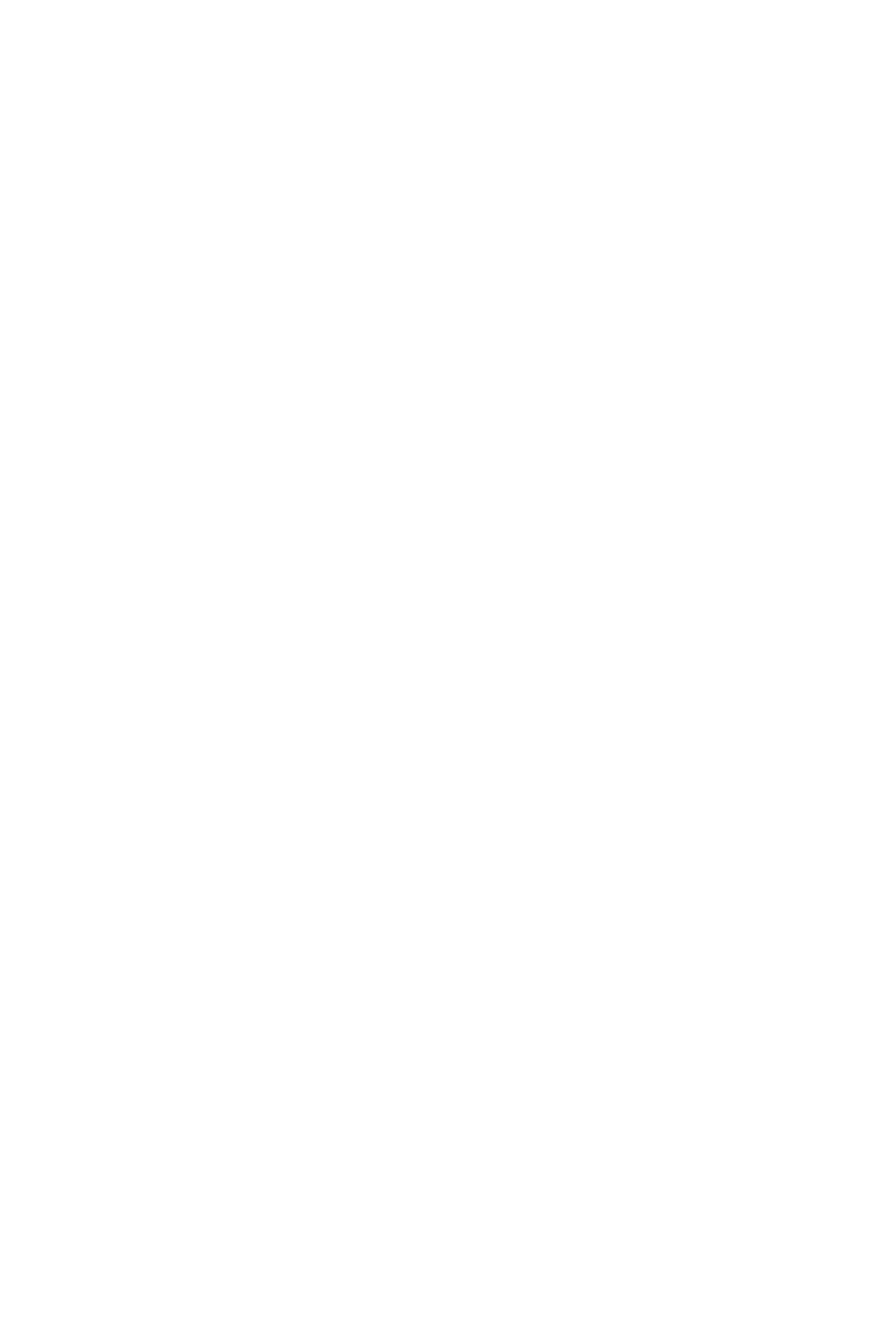
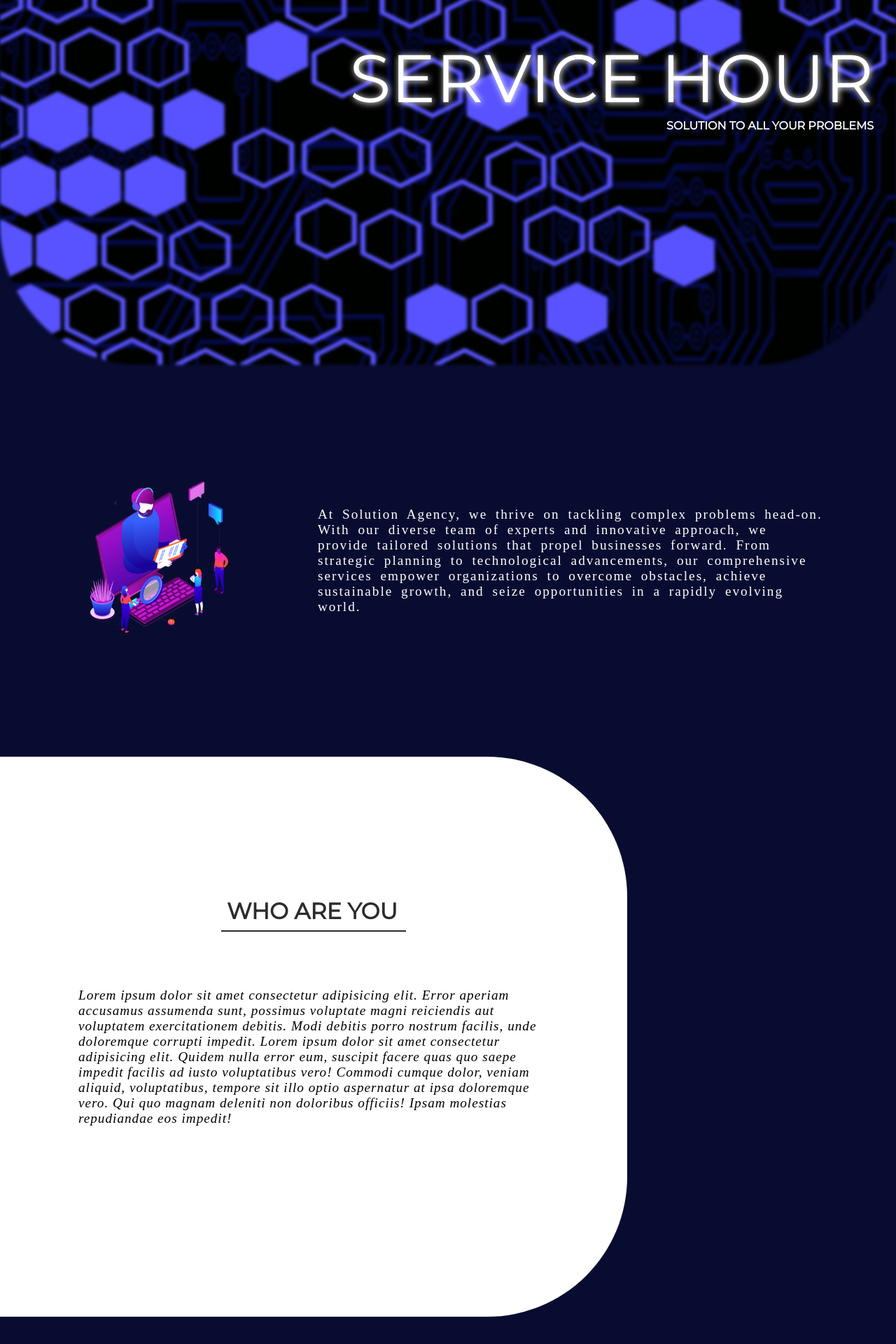
Before and after one commit to samir-27/Service-Hour, a React (Create React App) app: page / in a window 1280 px wide. Shown: the part 362-2282 px from the top of the page at 70% size. Before the commit the page ends 800 px from the top, so only its background shows below. Built offline with nearby package versions, Linux system fonts and the light colour scheme.

Commit message:
createing home page

```diff
--- a/src/components/Home.jsx
+++ b/src/components/Home.jsx
@@ -1,13 +1,38 @@
 import React from 'react'
-
+import vg from "../assets/2.webp"
 const Home = () => {
   return (
+   <>
     <div className="home">
         <main>
             <h1>Service Hour</h1>
             <p>Solution to all Your problems</p>
         </main>
     </div>
+    <div className="home2">
+      <img src={vg} alt="" />
+      <div>
+        <p>
+        At Solution Agency, we thrive on tackling complex problems head-on. With our diverse team of experts and innovative approach, we provide tailored solutions that propel businesses forward. From strategic planning to technological advancements, our comprehensive services empower organizations to overcome obstacles, achieve sustainable growth, and seize opportunities in a rapidly evolving world.
+        </p>
+      </div>
+
+    </div>
+    <div className="home3">
+      <div>
+        <h1>Who Are You</h1>
+        <p>Lorem ipsum dolor sit amet consectetur adipisicing elit. Error aperiam accusamus assumenda sunt,
+
+           possimus voluptate magni reiciendis aut voluptatem exercitationem debitis.
+           Modi debitis porro nostrum facilis, unde doloremque corrupti impedit.
+
+           Lorem ipsum dolor sit amet consectetur adipisicing elit. Quidem nulla error eum, suscipit facere quas quo saepe impedit facilis ad iusto voluptatibus vero! Commodi cumque dolor, veniam aliquid, voluptatibus, tempore sit illo optio aspernatur at ipsa doloremque vero. Qui quo magnam deleniti non doloribus officiis! Ipsam molestias repudiandae eos impedit!
+
+
+           </p>
+      </div>
+    </div>
+   </>
   )
 }
 
--- a/src/styles/Home.scss
+++ b/src/styles/Home.scss
@@ -0,0 +1,109 @@
+@import "Colors.scss";
+.home{
+    width: 100%;
+    height: 100vh;
+    background-color: $second;
+    >main{
+        position: absolute;
+        text-transform: uppercase;
+        display: flex;
+        flex-direction: column;
+        align-items: flex-end;
+        width: 100%;
+        height: 100%;
+        padding: 2rem;
+        justify-content: center;
+        h1{
+            font: 400 6rem "Montserrat";
+            background-image: linear-gradient(90deg, #111 , #fff, #111);
+            background-repeat: no-repeat;
+            background-clip: text;
+            -webkit-background-clip: text;
+            text-shadow: 1px 1px 10px #fff;
+            color: $first;
+        }
+        p{
+            font:900 1rem "Montserrat";
+            color: $first;
+        }
+    }
+    &::before{
+        content: "";
+        width: 100%;
+        height: 100%;
+        position: absolute;
+        background: no-repeat center/auto url("../assets/1.png");
+        filter: blur(2px);
+    border-radius: 0 0 200px 200px;
+
+    }
+}
+.home2{
+    width: 100%;
+    height: 120vh;
+    background-color: $second;
+    padding: 500px 0;
+    display: flex;
+    align-items: center;
+    justify-content: center;
+    margin-top: -200px ;
+    padding: 0 50px;
+    >img{
+        width: 30%;
+        animation: imgup 0.7s linear infinite alternate;
+    }
+    >.div{
+        width: 50%;
+        display: flex;
+        flex-direction: column;
+        justify-content: center;
+        align-items: center;
+        padding: 5rem;
+        height: 100vh;
+
+    }
+    p{
+        color: $first;
+        letter-spacing: 2px;
+        word-spacing: 5px;
+        font: 100 1.2rem $text2 ;
+        padding: 0 50px;
+    }
+}
+@keyframes imgup{
+    to{
+        transform: translateY(-10px);
+    }
+}
+.home3{
+    width: 100%;
+    height: 120vh;
+    background-color: $second;
+    margin-top: -200px;
+    display: flex;
+    >div{
+        width: 70%;
+        height: 100vh;
+        background-color: #fff;
+        border-radius: 0 200px 200px 0;
+        display: flex;
+        flex-direction: column;
+        align-items: center;
+        justify-content: center;
+        padding: 2rem;
+        >h1{
+            text-transform: uppercase;
+            border-bottom: 2px solid $dark;
+            padding: 0.5rem;
+            width: 16.5rem;
+            color: $dark;
+        }
+        >p{
+            padding: 5rem;
+            letter-spacing: 1px;
+            white-space: 5px;
+            line-height: 170%;
+            font: italic 100 1.2rem $text2;
+        }
+    }
+}
```
